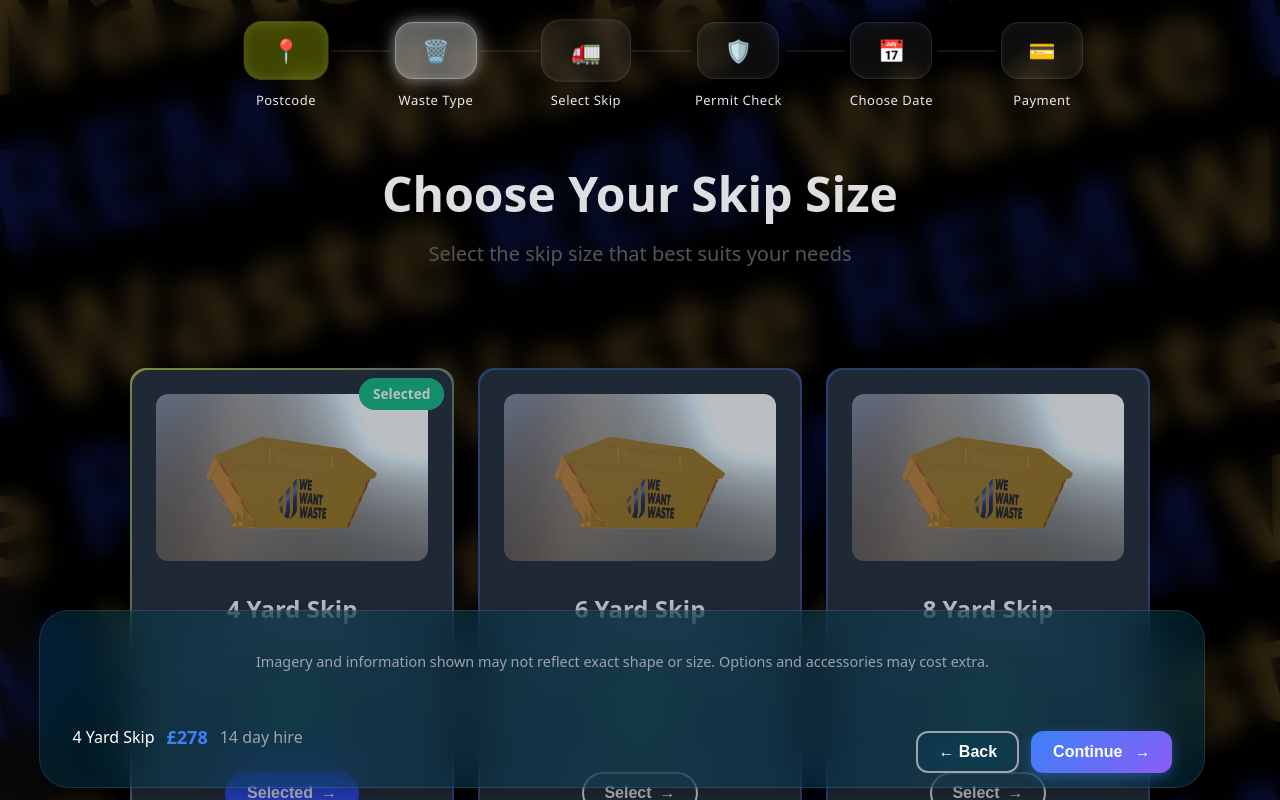
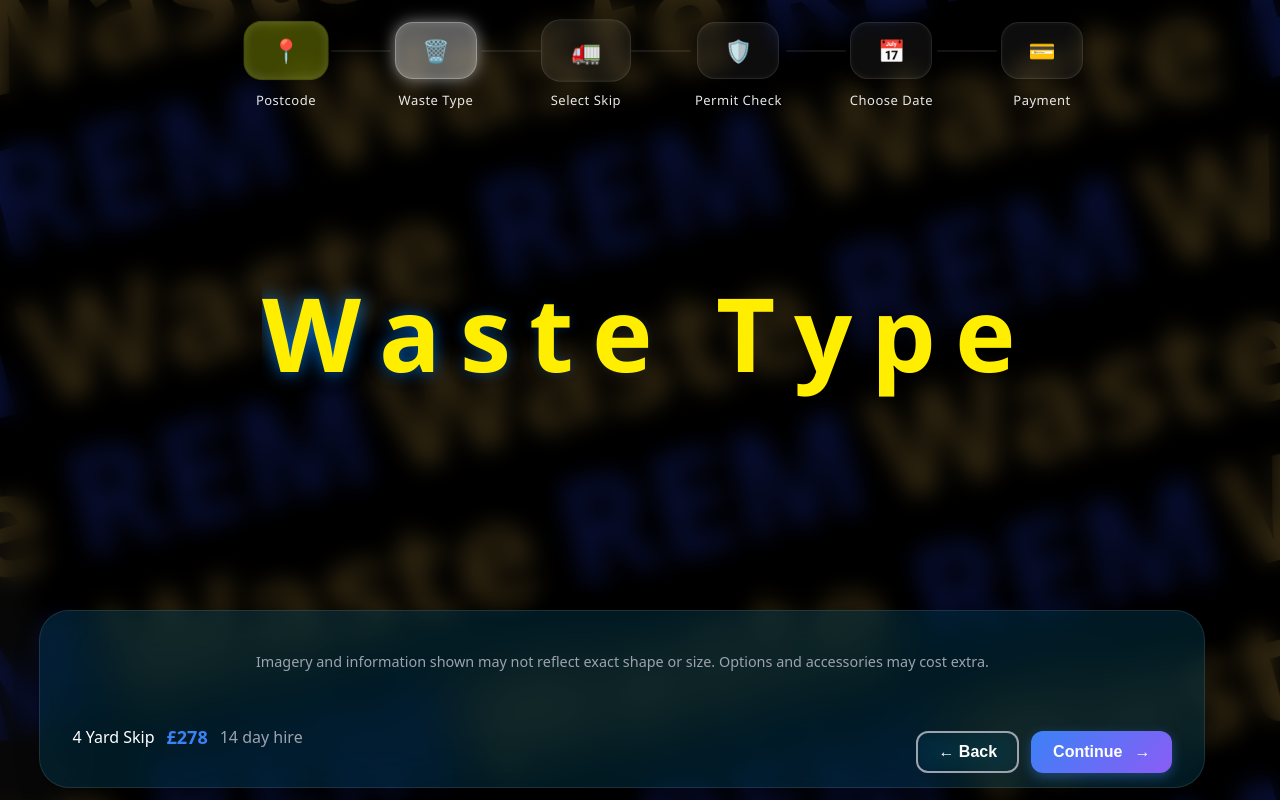
Before and after one commit to 1-aminadab/Select_Skip, a React (Vite) app: page / in a window 1280 px wide. Both pictures are taken after a click on the button "← Back". Shown: the top 800 px of the page. Built offline with nearby package versions, Linux system fonts and the light colour scheme.

Commit message:
other steps added with a text representation

```diff
--- a/src/App.tsx
+++ b/src/App.tsx
@@ -9,10 +9,7 @@ const App: React.FC = () => {
   return (
     <AppProvider>
       <div className="App">
-        <GlassBackground />
-        <Steps />
-        <Home />
-        <SummaryBar />
+        <Home/>
       </div>
     </AppProvider>
 
--- a/src/components/SummaryBar.tsx
+++ b/src/components/SummaryBar.tsx
@@ -2,6 +2,7 @@ import React, { useEffect, useRef } from 'react';
 import { gsap } from 'gsap';
 import styles from './SummaryBar.module.css';
 import { useProvider } from '../context/AppContext';
+import { steps } from '../data/steps';
 
 const SummaryBar: React.FC = () => {
   const { selectedSkip, progress, decrementProgress, incrementProgress } = useProvider();
@@ -46,6 +47,7 @@ const SummaryBar: React.FC = () => {
             <button
               ref={(el) => (buttonRefs.current[0] = el)}
               className={styles.outlinedBtn}
+              style={{display: progress === 0 ? 'none' : 'inline-block'}}
               onClick={decrementProgress}
             >
               ← Back
@@ -55,7 +57,7 @@ const SummaryBar: React.FC = () => {
               className={styles.animatedBtn}
               onClick={incrementProgress}
             >
-              Continue <span className={styles.arrow}>→</span>
+             {progress === steps.length - 1 ? 'Submit' : 'Continue'}  <span className={styles.arrow}>→</span>
             </button>
           </div>
         </div>
--- /dev/null
+++ b/src/components/atom/TextAnimation.css
@@ -0,0 +1,25 @@
+.insane-container {
+  height: 50vh;
+  display: flex;
+  justify-content: center;
+  align-items: center;
+  background: radial-gradient(ellipse at center, #111 0%, #000 100%);
+  overflow: hidden;
+}
+
+.text {
+  font-size: clamp(2rem, 8vw, 8rem); /* Responsive from 2rem up to 8rem */  font-weight: 800;
+  font-family: "Segoe UI", Tahoma, Geneva, Verdana, sans-serif;
+  letter-spacing: 0.2rem;
+  display: flex;
+  gap: 0.15em;
+  flex-wrap: wrap;
+  color: white;
+}
+
+.char {
+  display: inline-block;
+  transition: transform 0.3s ease;
+  will-change: transform;
+  cursor: default;
+}
--- /dev/null
+++ b/src/components/atom/TextAnimation.tsx
@@ -0,0 +1,64 @@
+import React, { useEffect, useRef } from "react";
+import { gsap } from "gsap";
+import "./TextAnimation.css";
+
+interface TextAnimationProps {
+  text: string;
+}
+
+const TextAnimation: React.FC<TextAnimationProps> = ({ text }) => {
+  const containerRef = useRef<HTMLDivElement>(null);
+
+  useEffect(() => {
+    const chars = containerRef.current?.querySelectorAll(".char");
+    if (chars) {
+      gsap.fromTo(
+        chars,
+        {
+          y: 100,
+          opacity: 0,
+          rotate: 45,
+          scale: 0.2,
+          color: "#ff0055",
+        },
+        {
+          y: 0,
+          opacity: 1,
+          rotate: 0,
+          scale: 1,
+          color: "rgb(255, 238, 0)",
+          duration: 1.2,
+          ease: "power4.out",
+          stagger: 0.07,
+        }
+      );
+
+      gsap.to(chars, {
+        textShadow: "0px 0px 20px rgb(0, 132, 255)",
+        repeat: -1,
+        yoyo: true,
+        duration: 1,
+        ease: "sine.inOut",
+        stagger: {
+          each: 0.1,
+          repeat: -1,
+          yoyo: true,
+        },
+      });
+    }
+  }, [text]);
+
+  return (
+    <div className="insane-container">
+      <div className="text" ref={containerRef}>
+        {[...text].map((char, i) => (
+          <span className="char" key={i}>
+            {char === " " ? "\u00A0" : char}
+          </span>
+        ))}
+      </div>
+    </div>
+  );
+};
+
+export default TextAnimation;
--- a/src/pages/Home.tsx
+++ b/src/pages/Home.tsx
@@ -1,37 +1,27 @@
 import React from 'react';
-import SkipCard from '../components/SkipCard';
-import styles from './Home.module.css';
-import { skipData } from '../data/skipData';
+import GlassBackground from '../components/GlassBackground';
+import SelectSkip from '../pages/SelectSkip';
+import SummaryBar from '../components/SummaryBar';
+import Steps from '../components/Steps';
 import { useProvider } from '../context/AppContext';
+import OtherSteps from './OtherSteps';
 
 const Home: React.FC = () => {
-  const { selectedSkipId, setSelectedSkipId } = useProvider();
+    const { progress } = useProvider();
+    return (
+        <>
+            <GlassBackground />
+            <Steps />
+            {
+             progress === 2 ?
+             <SelectSkip /> :
+             <OtherSteps/>
 
-  const handleSelect = (id: number) => {
-    if (skipData.find(skip => skip.id === id)?.disabled) return;
-    setSelectedSkipId(id);
-  };
+            }
+            <SummaryBar />
+        </>
 
-  return (
-    <div className={styles.homeWrapper}>
-      <div className={styles.textContainer}>
-        <h1 className={styles.heading}>Choose Your Skip Size</h1>
-        <h3 className={styles.subheading}>Select the skip size that best suits your needs</h3>
-      </div>
-
-      <div className={styles.cardsGrid}>
-        {skipData.map((skip) => (
-          <SkipCard
-            key={skip.id}
-            skipData={skip}
-            selected={skip.id === selectedSkipId}
-            disabled={!skip.allowed_on_road}
-            onSelect={() => handleSelect(skip.id)}
-          />
-        ))}
-      </div>
-    </div>
-  );
+    );
 };
 
 export default Home;
--- /dev/null
+++ b/src/pages/OtherSteps.tsx
@@ -0,0 +1,13 @@
+import React from 'react'
+import TextAnimation from '../components/atom/TextAnimation'
+import { useProvider } from '../context/AppContext';
+import { steps } from '../data/steps';
+
+export default function OtherSteps() {
+    const { progress } = useProvider();
+  return (
+    <div style={{ display: 'flex', justifyContent: 'center',height: '100vh', width:'100vw' }}>
+      <TextAnimation text={steps[progress].label}/>
+    </div>
+  )
+}
--- /dev/null
+++ b/src/pages/SelectSkip.tsx
@@ -0,0 +1,37 @@
+import React from 'react';
+import SkipCard from '../components/SkipCard';
+import styles from './SelectSkip.module.css';
+import { skipData } from '../data/skipData';
+import { useProvider } from '../context/AppContext';
+
+const SelectSkip: React.FC = () => {
+  const { selectedSkipId, setSelectedSkipId } = useProvider();
+
+  const handleSelect = (id: number) => {
+    if (skipData.find(skip => skip.id === id)?.disabled) return;
+    setSelectedSkipId(id);
+  };
+
+  return (
+    <div className={styles.homeWrapper}>
+      <div className={styles.textContainer}>
+        <h1 className={styles.heading}>Choose Your Skip Size</h1>
+        <h3 className={styles.subheading}>Select the skip size that best suits your needs</h3>
+      </div>
+
+      <div className={styles.cardsGrid}>
+        {skipData.map((skip) => (
+          <SkipCard
+            key={skip.id}
+            skipData={skip}
+            selected={skip.id === selectedSkipId}
+            disabled={!skip.allowed_on_road}
+            onSelect={() => handleSelect(skip.id)}
+          />
+        ))}
+      </div>
+    </div>
+  );
+};
+
+export default SelectSkip;
```
Also changed, not shown: src/pages/SelectSkip.module.css (renamed from src/pages/Home.module.css).
